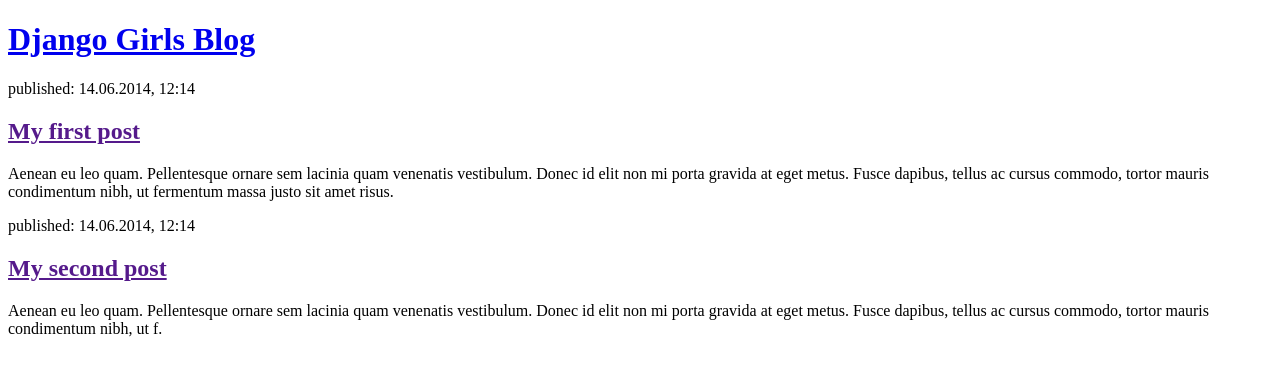
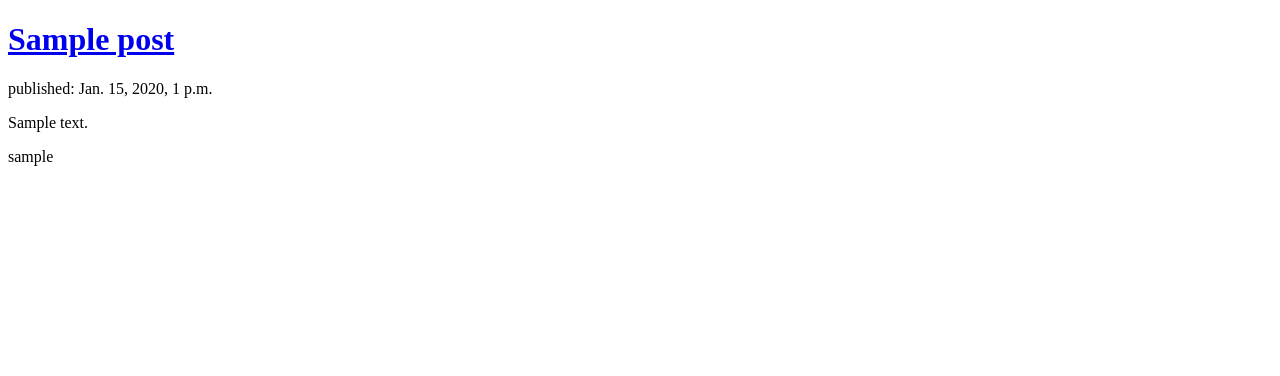
Before and after one commit to J-developer105/my-first-blog, a Django app: page / in a window 1280 px wide. Shown: the top 376 px of the page. Run offline with Django 5.2, Linux system fonts and the light colour scheme; tables that the repository leaves empty hold one stand-in row (values such as "Sample post").

Commit message:
Modified templates to display posts from the database

```diff
--- a/blog/templates/blog/post_list.html
+++ b/blog/templates/blog/post_list.html
@@ -6,20 +6,23 @@
     <title>Django Girls Blog</title>
 </head>
 <body>
+    {% if posts %}
+    {% for post in posts %}
     <header>
-        <h1><a href="/">Django Girls Blog</a></h1>
+        <h1><a href="/">{{ post.title }}</a></h1>
     </header>
 
     <article>
-        <time>published: 14.06.2014, 12:14</time>
-        <h2><a href="">My first post</a></h2>
-        <p>Aenean eu leo quam. Pellentesque ornare sem lacinia quam venenatis vestibulum. Donec id elit non mi porta gravida at eget metus. Fusce dapibus, tellus ac cursus commodo, tortor mauris condimentum nibh, ut fermentum massa justo sit amet risus.</p>
+        <time>published: {{ post.published_date}}</time>
+        <p>{{ post.text | linebreaksbr }}</p>
+        <h7>{{ post.author }}</h7>
     </article>
 
-    <article>
-        <time>published: 14.06.2014, 12:14</time>
-        <h2><a href="">My second post</a></h2>
-        <p>Aenean eu leo quam. Pellentesque ornare sem lacinia quam venenatis vestibulum. Donec id elit non mi porta gravida at eget metus. Fusce dapibus, tellus ac cursus commodo, tortor mauris condimentum nibh, ut f.</p>
-    </article>
+
+    {% endfor %}
+
+    {% else %}
+    <p>No posts yet.</p>
+    {% endif %}
 </body>
 </html>
--- a/blog/views.py
+++ b/blog/views.py
@@ -1,5 +1,8 @@
 from django.shortcuts import render
+from django.utils import timezone
+from .models import Post
 
 # Create your views here.
 def post_list(request):
-    return render(request, "blog/post_list.html", {})
+    posts = Post.objects.filter(published_date__lte=timezone.now()).order_by("published_date")
+    return render(request, "blog/post_list.html", {"posts": posts})
```
